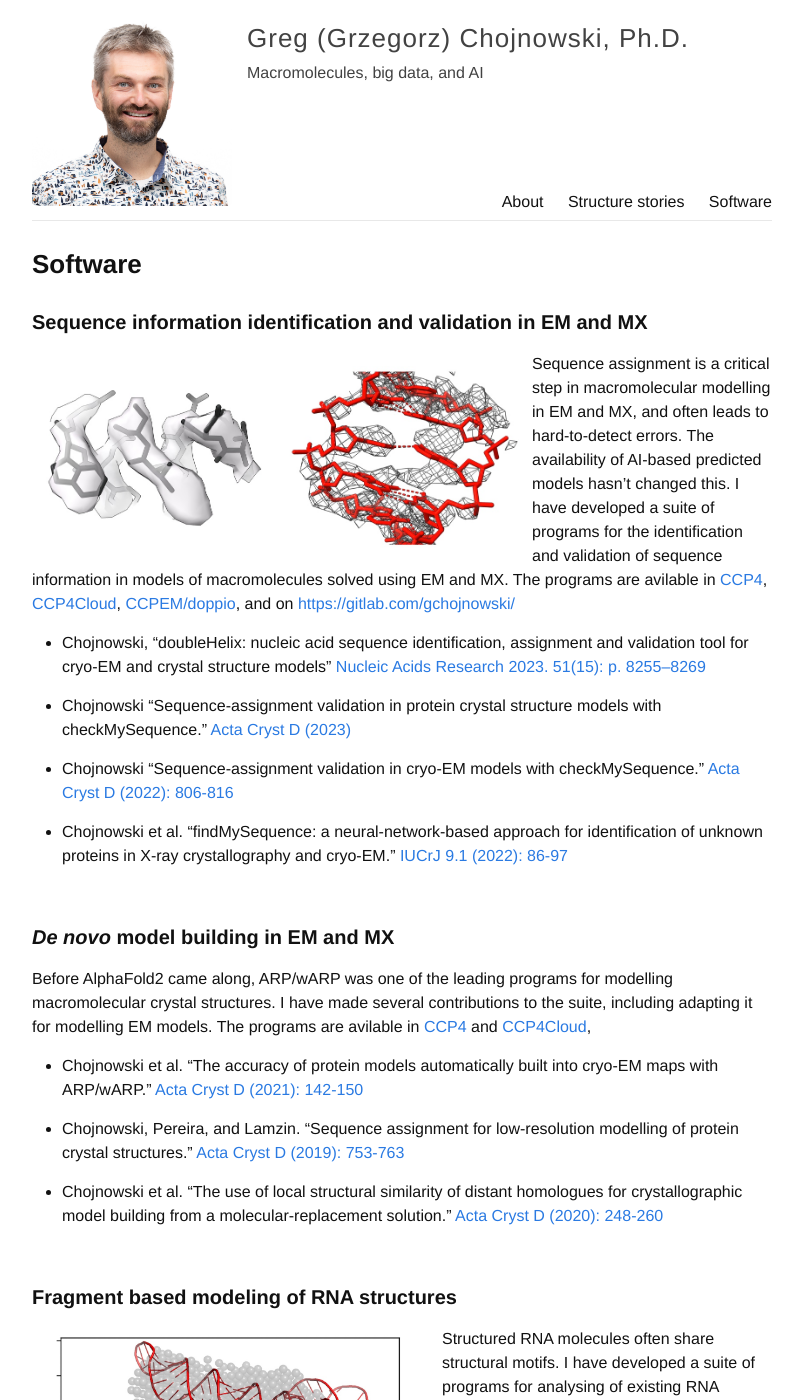
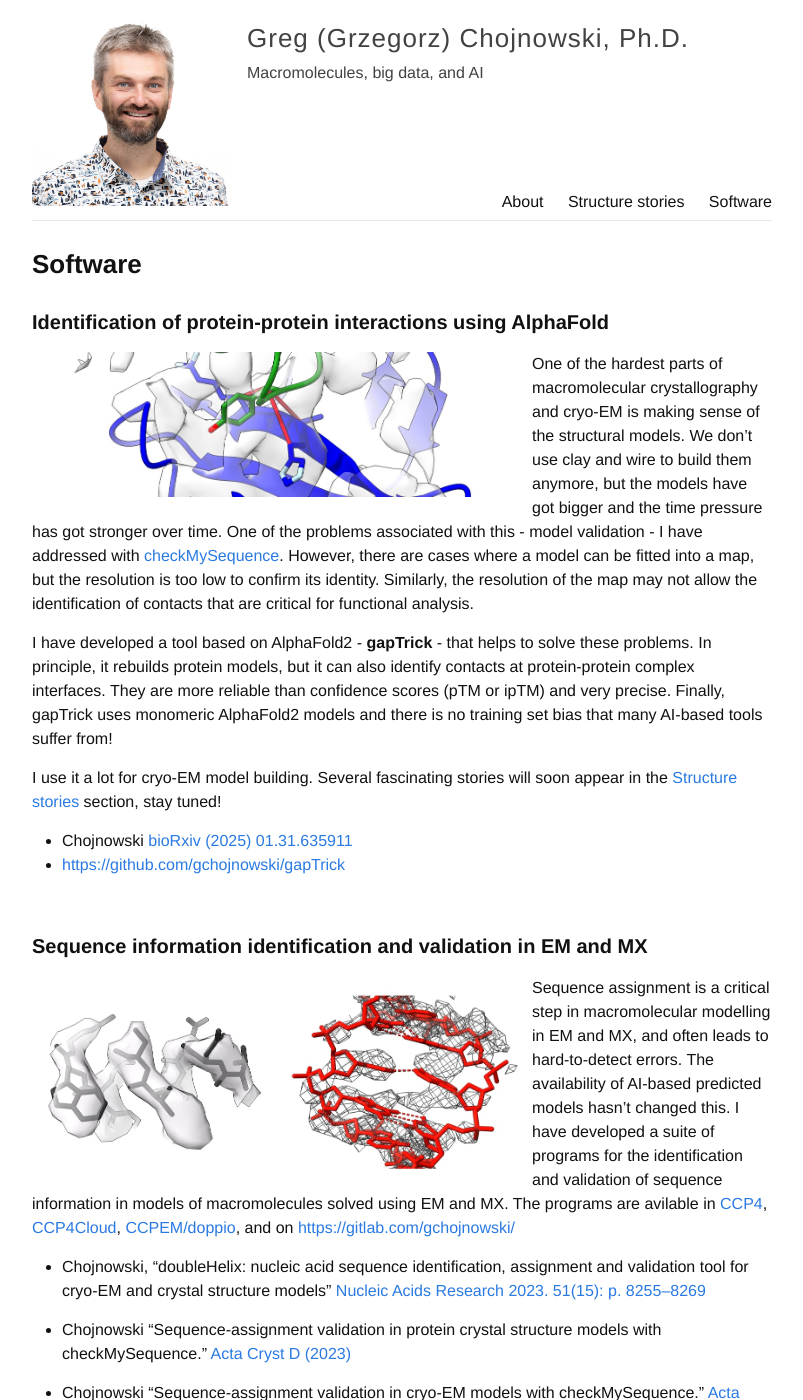
Before and after one commit to gchojnowski/gchojnowski.gihub.io, a Jekyll site: the page built from software.md, in a window 1280 px wide and 1400 px high. Shown: the whole window, without its empty margins (238-1041 px from the left). Built offline with Jekyll 4.4.1, drawn with Linux system fonts in a browser that asks for light colours.

Commit message:
added gapTrick ref

```diff
--- a/software.md
+++ b/software.md
@@ -3,7 +3,7 @@ layout: page
 title: Software
 permalink: /software/
 ---
-<!--
+
 ## Identification of protein-protein interactions using AlphaFold
 
 <img src="/data/contacts.jpg" style="float:left;width:500px;margin:0px;">
@@ -14,12 +14,11 @@ I have developed a tool based on AlphaFold2 - **gapTrick** - that helps to solve
 
 I use it a lot for cryo-EM model building. Several fascinating stories will soon appear in the [Structure stories](/models) section, stay tuned!
 
- - Chojnowski biorxiv 2025
+ - Chojnowski [bioRxiv (2025) 01.31.635911](https://doi.org/10.1101/2025.01.31.635911)
  - [https://github.com/gchojnowski/gapTrick](https://github.com/gchojnowski/gapTrick/tree/main)
 
 <br/>
 
--->
 ## Sequence information identification and validation in EM and MX
 
 <img src="/data/checkmysequence.jpg" style="float:left;width:500px;margin:0px;">
```
